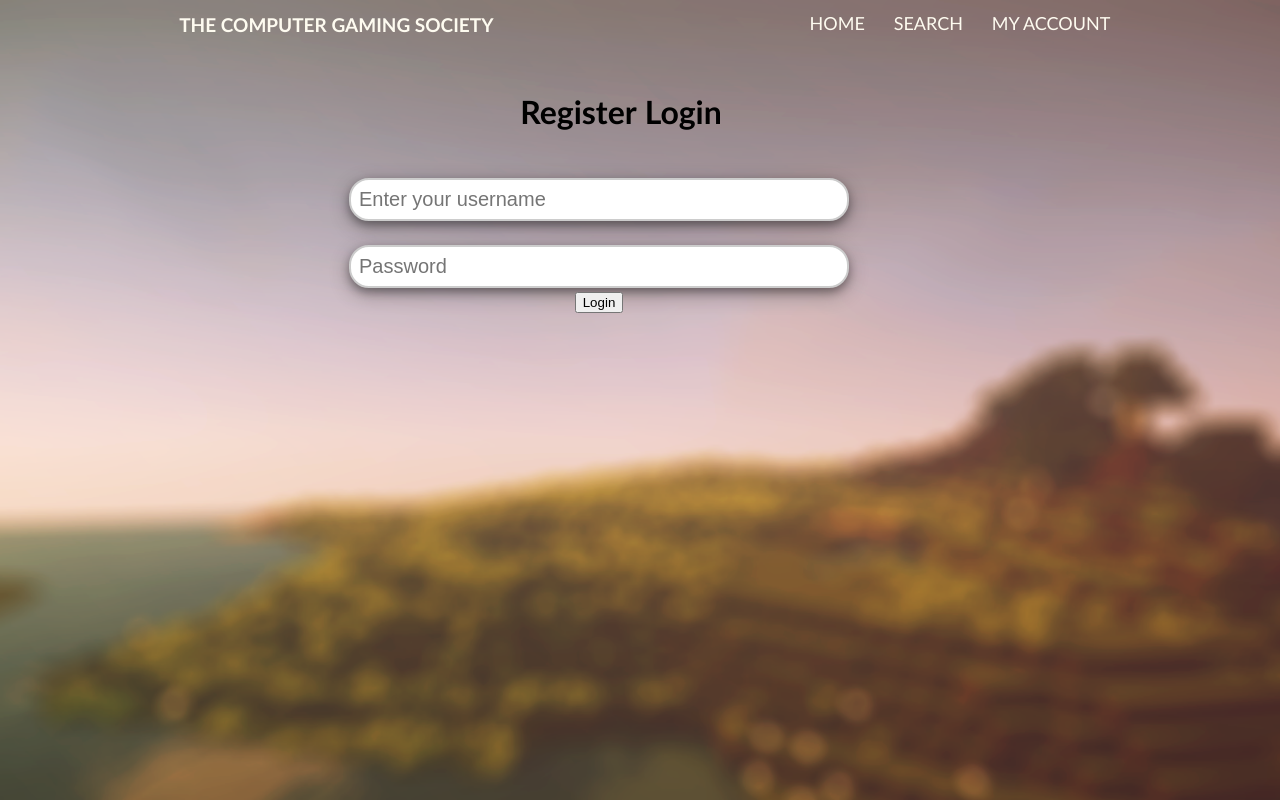
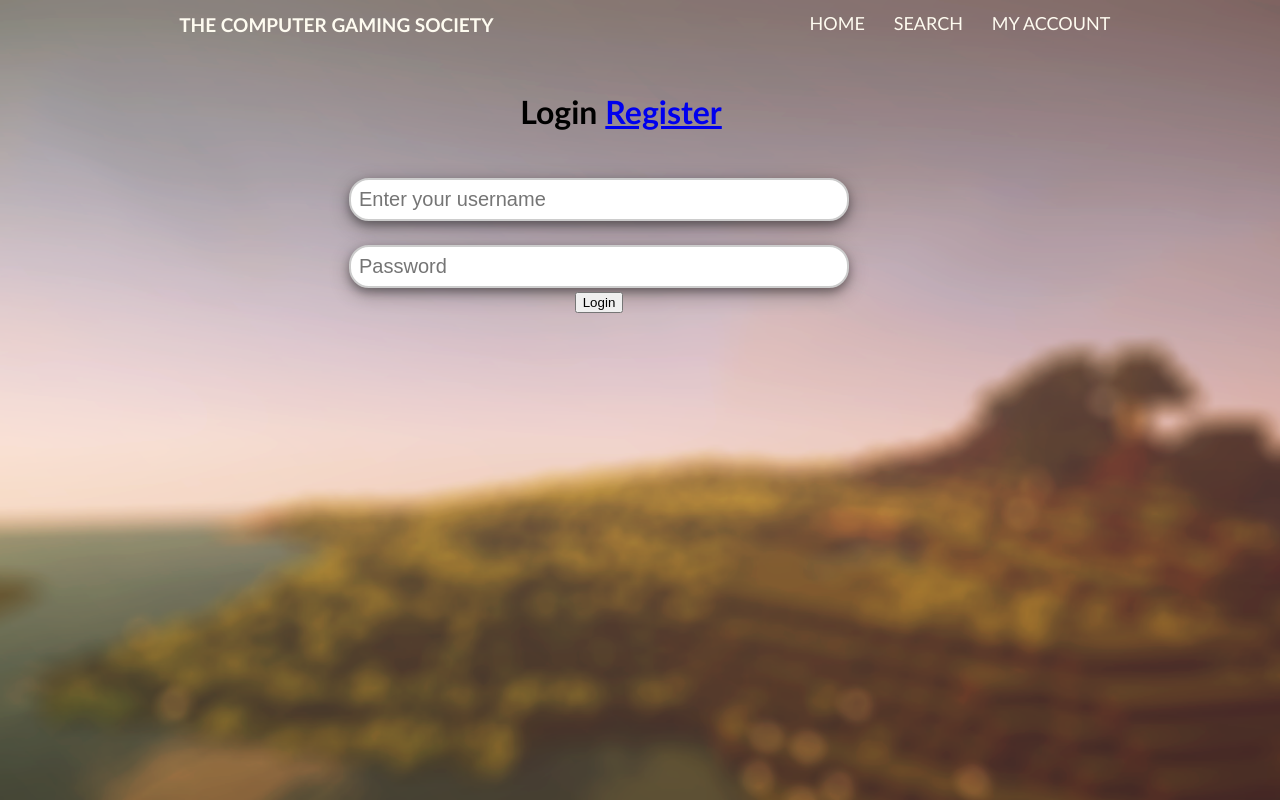
Before and after one commit to Futuramistic/SEG_Lab_Project, a PHP site: page /Login.php in a window 1280 px wide. Run offline with PHP 8.4, Linux system fonts and the light colour scheme.

Commit message:
Update Login.php
Linked Login page to Sign-Up

```diff
--- a/SEG Website/Login.php
+++ b/SEG Website/Login.php
@@ -58,9 +58,9 @@ height 35px;
 
 <body>
 <div id="loginMain">
-		<table align="center"><tr><td><h1 align="center"> Register </h1><td>
+			<table align="center"><tr><td><h1 align="center"> Login </h1><td>
 
-		<td><h1 align="center"> <a href="Login.php" id="login">Login</a> </h1></td> </tr>
+		       <td><h1 align="center"> <a href="sign-Up.php" id="register">Register</a> </h1></td> </tr>
 
 
 		<table>
```
